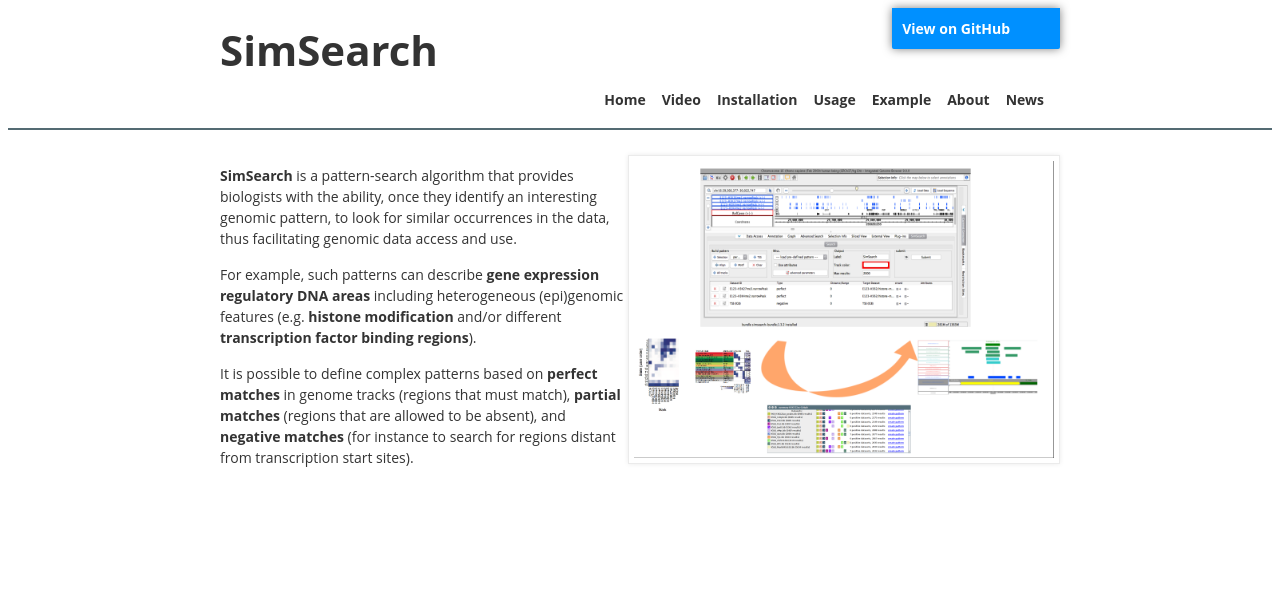
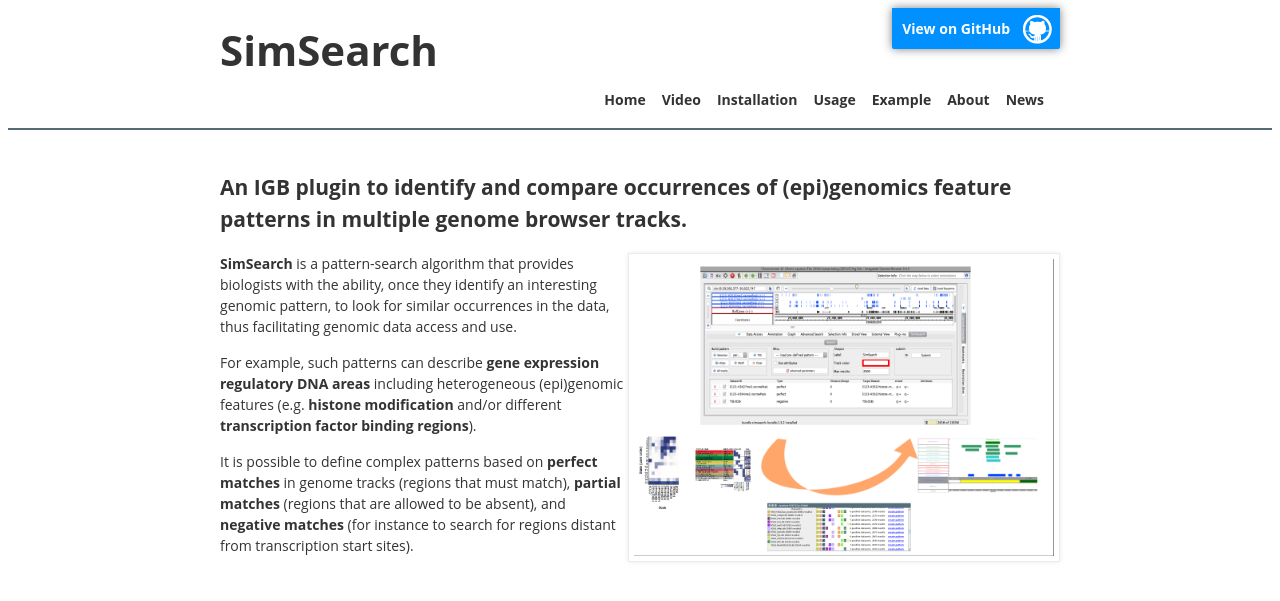
Before and after one commit to DEIB-GECO/simsearch, a Jekyll site: the page built from index.html, in a window 1280 px wide. Shown: the top 601 px of the page. Built offline with Jekyll 4.4.1, drawn with Linux system fonts in a browser that asks for light colours; nearby versions of some CDN libraries.

Commit message:
add github icon

```diff
--- a/index.html
+++ b/index.html
@@ -10,6 +10,8 @@
 <script
 	src="https://cdnjs.cloudflare.com/ajax/libs/fancybox/3.0.47/jquery.fancybox.min.js"></script>
 
+
+<h1>An IGB plugin to identify and compare occurrences of (epi)genomics feature patterns in multiple genome browser tracks.</h1>
 
 <div style="text-align: center">
 	<a data-fancybox="gallery" href="images/figure1.png"><img
```
Also changed, not shown: assets/images/blacktocat.png (added).
